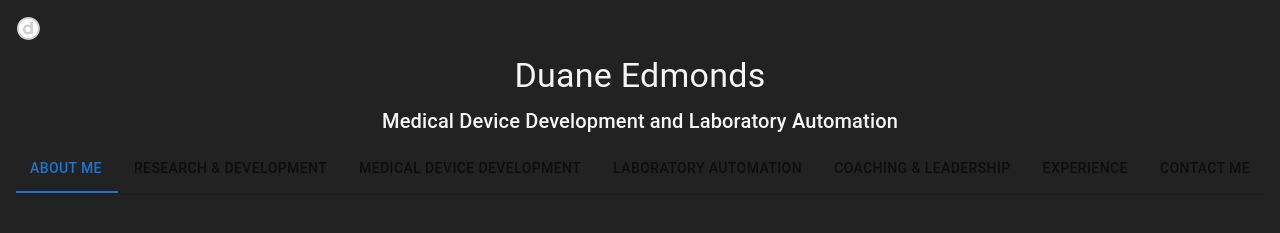
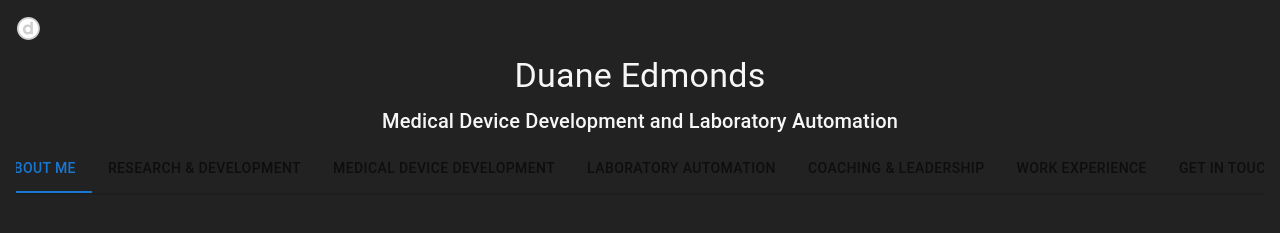
Before and after one commit to usefulmove/ded, a React (Vite) app: page / in a window 1280 px wide. Shown: the top 233 px of the page. Built offline with nearby package versions, Linux system fonts and the light colour scheme.

Commit message:
(automated gcp push)

```diff
--- a/src/App.jsx
+++ b/src/App.jsx
@@ -68,8 +68,8 @@ function App() {
               <Tab label="Medical Device Development" {...a11yProps(2)} />
               <Tab label="Laboratory Automation" {...a11yProps(3)} />
               <Tab label="Coaching & Leadership" {...a11yProps(4)} />
-              <Tab label="Experience" {...a11yProps(5)} />
-              <Tab label="Contact Me" {...a11yProps(6)} />
+              <Tab label="Work Experience" {...a11yProps(5)} />
+              <Tab label="Get In Touch" {...a11yProps(6)} />
             </Tabs>
           </Box>
           <TabPanel value={value} index={0}>
```
